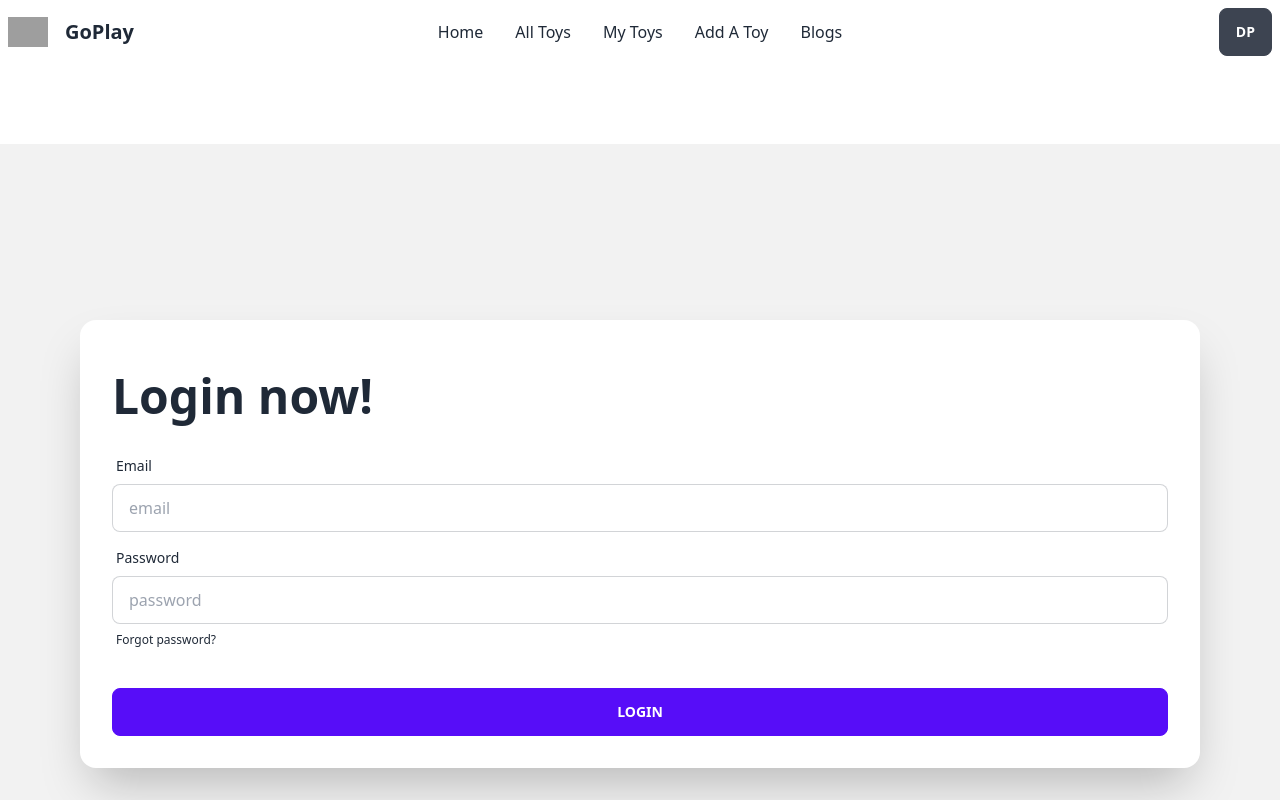
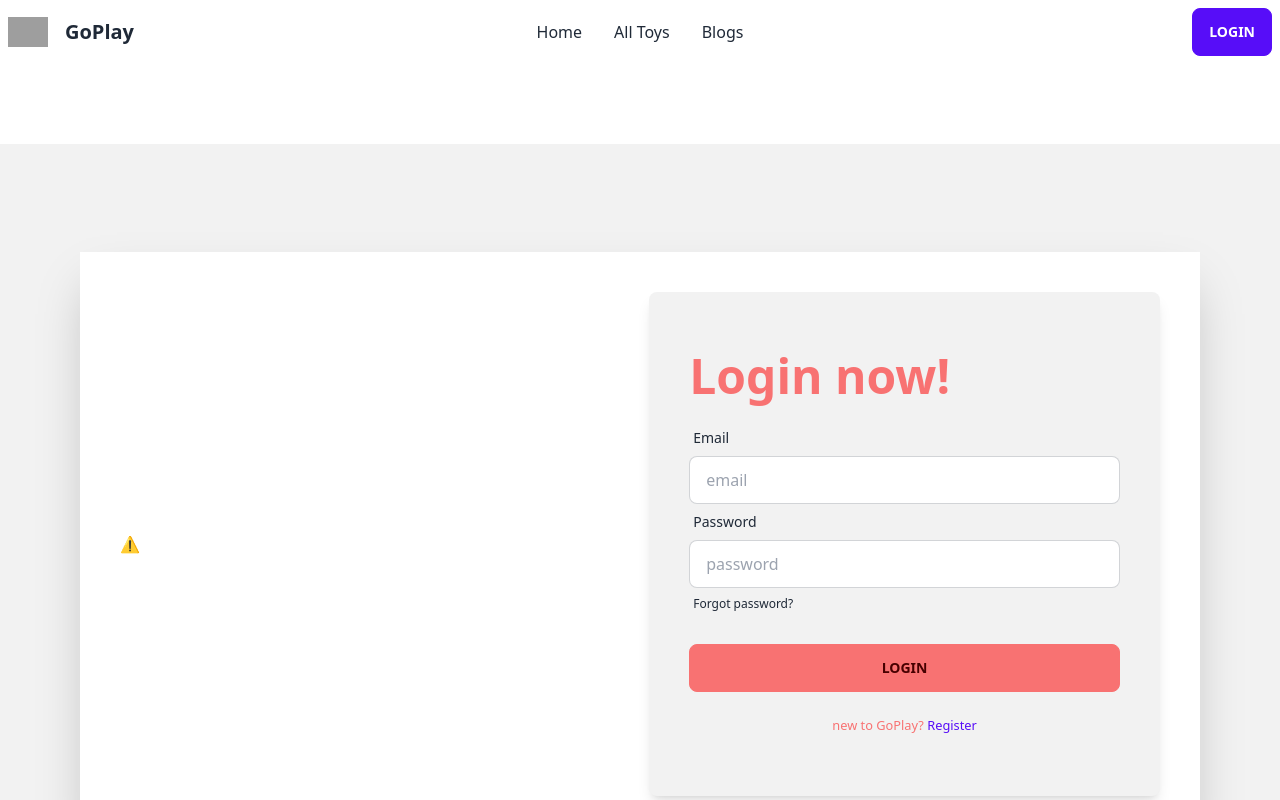
Before and after one commit to iAmWahidAnik/GoPlay-client-side, a React (Vite) app: page /login in a window 1280 px wide. Shown: the top 800 px of the page. Built offline with nearby package versions, Linux system fonts and the light colour scheme; no server answers; grey boxes are pictures that could not be loaded.

Commit message:
login page functionality added

```diff
--- a/package.json
+++ b/package.json
@@ -10,6 +10,7 @@
     "preview": "vite preview"
   },
   "dependencies": {
+    "@lottiefiles/react-lottie-player": "^3.5.3",
     "daisyui": "^2.51.6",
     "firebase": "^9.22.0",
     "localforage": "^1.10.0",
@@ -18,7 +19,8 @@
     "react-dom": "^18.2.0",
     "react-router-dom": "^6.11.1",
     "react-tabs": "^6.0.1",
-    "sort-by": "^1.2.0"
+    "sort-by": "^1.2.0",
+    "sweetalert2": "^11.7.5"
   },
   "devDependencies": {
     "@types/react": "^18.0.28",
--- a/src/AuthenticationPages/Login/Login.jsx
+++ b/src/AuthenticationPages/Login/Login.jsx
@@ -1,34 +1,71 @@
-import React from 'react';
+import React, { useContext, useState } from 'react';
+import { Player } from '@lottiefiles/react-lottie-player';
+import { AuthenticationContext } from '../../AuthenticationProvider/AuthenticationProvider';
+import Swal from 'sweetalert2';
+import { Link } from 'react-router-dom';
 
 const Login = () => {
+    const { login } = useContext(AuthenticationContext);
+    const [error, setError] = useState('')
     const handleLogin = e => {
         e.preventDefault();
-        console.log('hello world');
+        const form = e.target;
+        const email = form.email.value;
+        const password = form.password.value;
+
+        // console.log('email : ',email, 'password : ',password);
+        setError('')
+        login(email, password)
+            .then(res => {
+                const user = res.user;
+                console.log(user);
+                form.reset();
+                Swal.fire({
+                    position: 'center',
+                    icon: 'success',
+                    title: 'You have been successfully logged in',
+                    showConfirmButton: false,
+                    timer: 1500
+                })
+            })
+            .catch(error => {
+                const message = error.message;
+                setError(message)
+            })
     }
     return (
         <div className='my-20'>
             <div className="hero min-h-screen bg-base-200 lg:px-20">
-                <div className="card w-full shadow-2xl bg-base-100">
-                    <form onSubmit={handleLogin} className="card-body">
-                        <h1 className="text-5xl font-bold my-5">Login now!</h1>
+                <div className="flex flex-col lg:flex-row items-center justify-center gap-5 w-full shadow-2xl bg-base-100 p-10">
+                    <div className='lg:w-1/2'>
+                        <Player
+                            src='https://assets2.lottiefiles.com/packages/lf20_XpVCMJTSQt.json'
+                            className="player"
+                            loop autoplay
+                        />
+                    </div>
+                    <form onSubmit={handleLogin} className="p-10 shadow-lg rounded-lg bg-base-200 lg:w-1/2">
+                        <h1 className="text-5xl font-bold my-5 text-error">Login now!</h1>
+                        <p className='my-5 text-red-500'>{error}</p>
                         <div className="form-control">
                             <label className="label">
                                 <span className="label-text">Email</span>
                             </label>
-                            <input type="text" placeholder="email" className="input input-bordered" />
+                            <input type="email" name='email' placeholder="email" className="input input-bordered" />
                         </div>
                         <div className="form-control">
                             <label className="label">
                                 <span className="label-text">Password</span>
                             </label>
-                            <input type="text" placeholder="password" className="input input-bordered" />
+                            <input type="password" name='password' placeholder="password" className="input input-bordered" />
                             <label className="label">
                                 <a href="#" className="label-text-alt link link-hover">Forgot password?</a>
                             </label>
                         </div>
                         <div className="form-control mt-6">
-                            <input className="btn btn-primary" type="submit" value="Login" />
+                            <input className="btn btn-error" type="submit" value="Login" />
                         </div>
+                        <p className='my-5 text-center text-error'><small className=''>new to GoPlay? <Link className='text-primary' to='/register'>Register</Link></small></p>
                     </form>
                 </div>
             </div>
--- a/src/AuthenticationPages/Register/Register.jsx
+++ b/src/AuthenticationPages/Register/Register.jsx
@@ -3,40 +3,46 @@ import React from 'react';
 const Register = () => {
     const handleRegister = e => {
         e.preventDefault();
-        console.log('handle register');
+        const form = e.target;
+        const name = form.name.value;
+        const photo = form.photo.value;
+        const email = form.email.value;
+        const password = form.password.value;
+
+        console.log(name, photo, email, password);
     }
     return (
         <div className='my-20'>
-            <div className="hero min-h-screen bg-base-200 lg:px-20">
+            <div className="hero min-h-screen bg-base-200 lg:p-20">
                 <div className="card w-full shadow-2xl bg-base-100">
                     <form onSubmit={handleRegister} className="card-body">
-                        <h1 className="text-5xl font-bold my-5">Register now!</h1>
+                        <h1 className="text-5xl font-bold text-primary my-5">Register now!</h1>
                         <div className="form-control">
                             <label className="label">
                                 <span className="label-text">Name</span>
                             </label>
-                            <input type="text" placeholder="Name" className="input input-bordered" />
+                            <input type="text" name='name' placeholder="Name" className="input input-bordered" />
                         </div>
                         <div className="form-control">
                             <label className="label">
                                 <span className="label-text">Photo Link</span>
                             </label>
-                            <input type="text" placeholder="Photo Link" className="input input-bordered" />
+                            <input type="text" name='photo' placeholder="Photo Link" className="input input-bordered" />
                         </div>
                         <div className="form-control">
                             <label className="label">
                                 <span className="label-text">Email</span>
                             </label>
-                            <input type="text" placeholder="email" className="input input-bordered" />
+                            <input type="text" name='email' placeholder="email" className="input input-bordered" />
                         </div>
                         <div className="form-control">
                             <label className="label">
                                 <span className="label-text">Password</span>
                             </label>
-                            <input type="text" placeholder="password" className="input input-bordered" />
+                            <input type="text" name='password' placeholder="password" className="input input-bordered" />
                         </div>
                         <div className="form-control mt-6">
-                            <input className="btn btn-primary" type="submit" value="Login" />
+                            <input className="btn btn-primary" type="submit" value="Register" />
                         </div>
                     </form>
                 </div>
--- a/src/Common/Header/Header.jsx
+++ b/src/Common/Header/Header.jsx
@@ -1,7 +1,10 @@
-import React from 'react';
+import React, { useContext } from 'react';
 import { Link } from 'react-router-dom';
+import { AuthenticationContext } from '../../AuthenticationProvider/AuthenticationProvider';
 
 const Header = () => {
+    const { user } = useContext(AuthenticationContext);
+
     return (
         <div className="navbar bg-base-100">
             <div className="navbar-start">
@@ -12,8 +15,9 @@ const Header = () => {
                     <ul tabIndex={0} className="menu menu-compact dropdown-content mt-3 p-2 shadow bg-base-100 rounded-box w-52">
                         <li><Link to='/'>Home</Link></li>
                         <li><Link to='/alltoys'>All Toys</Link></li>
-                        <li><Link to='/mytoys'>My Toys</Link></li>
-                        <li><Link to='/addtoy'>Add A Toy</Link></li>
+                        {user && <>
+                            <li><Link to='/mytoys'>My Toys</Link></li>
+                            <li><Link to='/addtoy'>Add A Toy</Link></li></>}
                         <li><Link to='blogs'>Blogs</Link></li>
                     </ul>
                 </div>
@@ -26,13 +30,14 @@ const Header = () => {
                 <ul className="menu menu-horizontal px-1">
                     <li><Link to='/'>Home</Link></li>
                     <li><Link to='/alltoys'>All Toys</Link></li>
-                    <li><Link to='/mytoys'>My Toys</Link></li>
-                    <li><Link to='/addtoy'>Add A Toy</Link></li>
+                    {user && <>
+                        <li><Link to='/mytoys'>My Toys</Link></li>
+                        <li><Link to='/addtoy'>Add A Toy</Link></li></>}
                     <li><Link to='blogs'>Blogs</Link></li>
                 </ul>
             </div>
             <div className="navbar-end">
-                <a className="btn">DP</a>
+                {user ? <a className="btn">DP</a> : <Link to='/login'><button className='btn btn-primary'>Login</button></Link>}
             </div>
         </div>
     );
```
Also changed, not shown: 1 other file (tests, documents, lock files or other folders).
